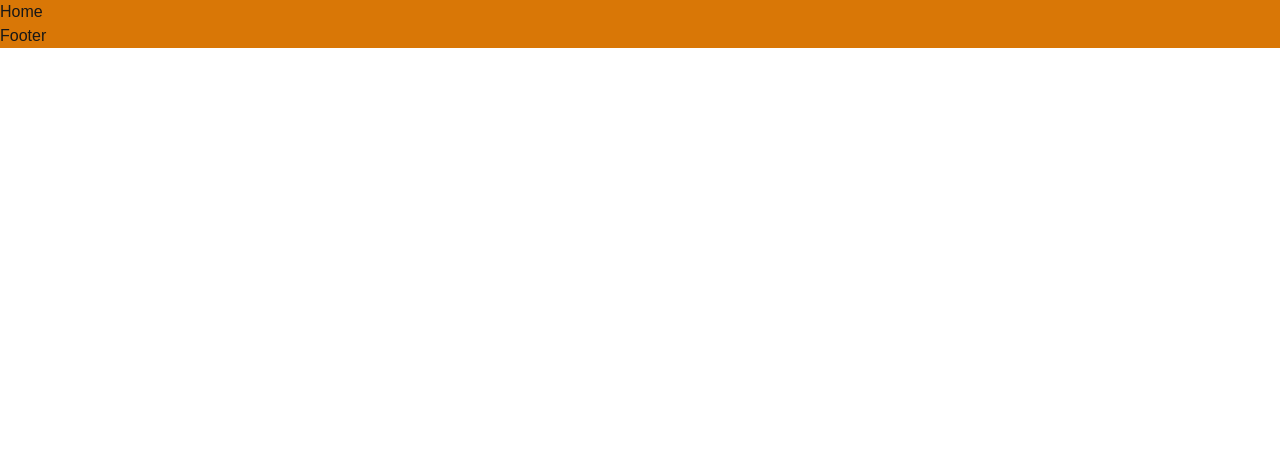
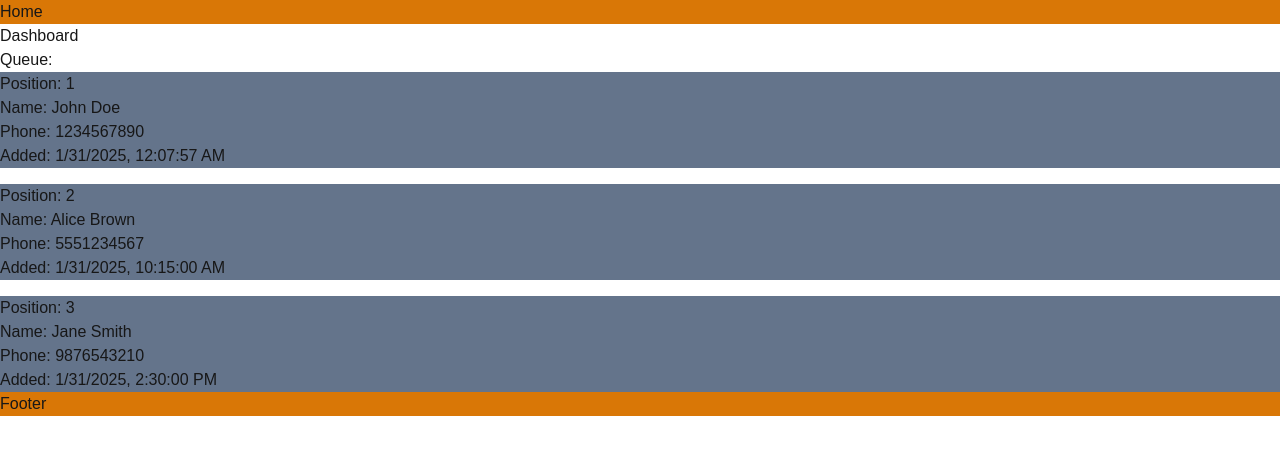
Before and after one commit to bluedelaw/CafedeaWaitlist, a Next.js app: page / in a window 1280 px wide. Shown: the top 454 px of the page. Built offline with nearby package versions, Linux system fonts and the light colour scheme.

Commit message:
added basic queue with dummy data

```diff
--- a/app/page.tsx
+++ b/app/page.tsx
@@ -1,7 +1,37 @@
+import WaitlistCard from "@/components/WaitlistCard";
+import { dummyQueue } from "@/data";
+
 export default function page() {
   return (
     <>
-
+      <div>
+        <h1>
+          Dashboard
+        </h1>
+      </div>
+      <div>
+        <h2>
+          Queue:
+        </h2>
+        <div className="space-y-4">
+          {dummyQueue.length > 0 ? (
+            dummyQueue
+              .sort((a, b) => a.dateAdded.getTime() - b.dateAdded.getTime())
+              .map((entry, index) => (
+                <WaitlistCard
+                  key={index}
+                  position={index + 1}
+                  firstName={entry.firstName}
+                  lastName={entry.lastName}
+                  phone={entry.phone}
+                  dateAdded={entry.dateAdded}
+                />
+              ))
+          ) : (
+            <p>No entries in the waitlist.</p>
+          )}
+        </div>
+      </div>
     </>
   );
 }
--- /dev/null
+++ b/components/WaitlistCard.tsx
@@ -0,0 +1,23 @@
+import React from "react";
+import { WaitlistEntry } from "@/data";
+
+const WaitlistCard: React.FC<WaitlistEntry> = ({
+    position,
+    firstName,
+    lastName,
+    phone,
+    dateAdded
+}) => {
+    return (
+        <div className="bg-slate-500">
+            {position &&
+                <p>Position: {position}</p>
+            }
+            <p>Name: {firstName} {lastName}</p>
+            <p>Phone: {phone}</p>
+            <p>Added: {dateAdded.toLocaleString()}</p>
+        </div>
+    );
+};
+
+export default WaitlistCard;
--- a/data/index.ts
+++ b/data/index.ts
@@ -1,2 +1,31 @@
-export const siteTitle = "Waitlist";
-export const siteDescription = "Cafe de a waitlisting app.";
+export const siteTitle = "Waitlist"
+export const siteDescription = "Cafe de a waitlisting app."
+
+export interface WaitlistEntry {
+    position?: number;
+    firstName: string;
+    lastName: string;
+    phone: string;
+    dateAdded: Date;
+}
+
+export const dummyQueue: WaitlistEntry[] = [
+    {
+        firstName: "Jane",
+        lastName: "Smith",
+        phone: "9876543210",
+        dateAdded: new Date(new Date().setHours(14, 30, 0, 0)),
+    },
+    {
+        firstName: "John",
+        lastName: "Doe",
+        phone: "1234567890",
+        dateAdded: new Date(),
+    },
+    {
+        firstName: "Alice",
+        lastName: "Brown",
+        phone: "5551234567",
+        dateAdded: new Date(new Date().setHours(10, 15, 0, 0)),
+    },
+]
```
